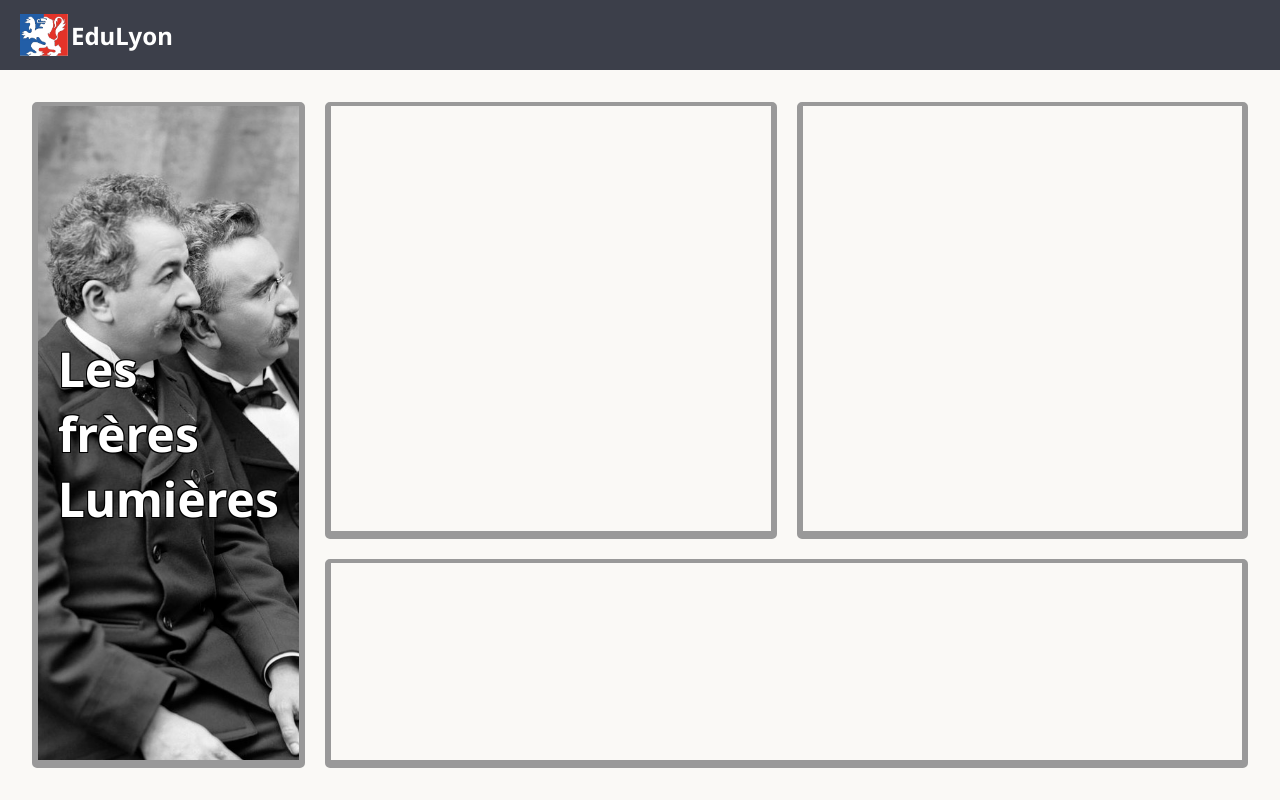
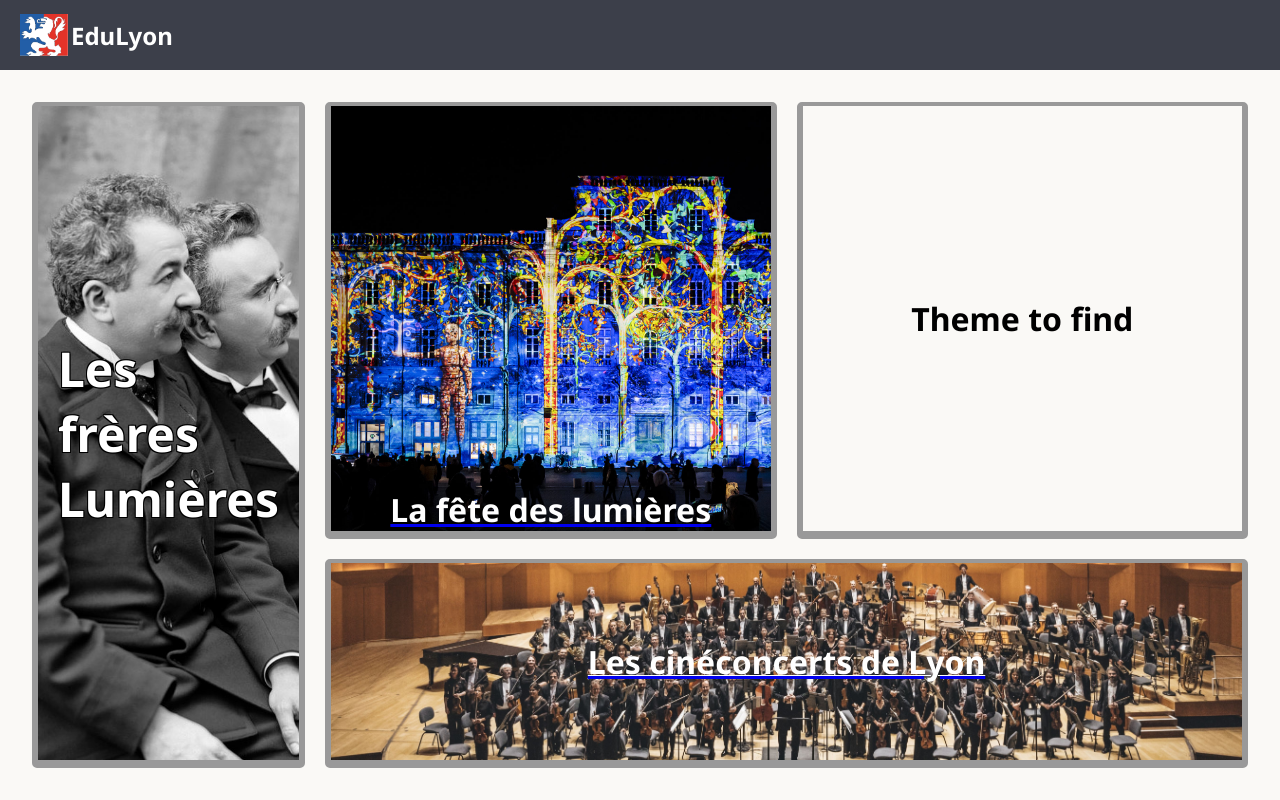
Before and after one commit to 24InfoFontainebleau/epreuve2-frontend, a Next.js app: page / in a window 1280 px wide. Built offline with nearby package versions, Linux system fonts and the light colour scheme.

Commit message:
added: link homescreen

```diff
--- a/src/app/page.tsx
+++ b/src/app/page.tsx
@@ -2,6 +2,8 @@ import React from "react";
 import styles from "@/scss/pages/main.module.scss";
 import Link from "next/link";
 import frereLumiere from "@/assets/frereLumiere.jpg";
+import feteLumiere from "@/assets/feteLumiere.jpg";
+import cineconcert from "@/assets/cineconcert.jpg";
 
 export default function Home() {
   return (
@@ -14,9 +16,23 @@ export default function Home() {
         >
           <h1 className={styles.cardTitle}>Les frères Lumières</h1>
         </Link>
-        <div className={`${styles.card} ${styles.partyCard}`}></div>
-        <div className={`${styles.card} ${styles.cineCard}`}></div>
-        <div className={`${styles.card} ${styles.philoCard}`}></div>
+        <Link
+          href="/fete"
+          className={`${styles.card} ${styles.partyCard}`}
+          style={{ backgroundImage: `url(${feteLumiere.src})` }}
+        >
+          <h1 className={styles.cardTitle}>La fête des lumières</h1>
+        </Link>
+        <div className={`${styles.card} ${styles.cineCard}`}>
+          <h1>Theme to find</h1>
+        </div>
+        <Link
+          href="/cineconcert"
+          className={`${styles.card} ${styles.philoCard}`}
+          style={{ backgroundImage: `url(${cineconcert.src})` }}
+        >
+          <h1 className={styles.cardTitle}>Les cinéconcerts de Lyon</h1>
+        </Link>
       </div>
     </React.Fragment>
   );
--- a/src/scss/pages/main.module.scss
+++ b/src/scss/pages/main.module.scss
@@ -53,6 +53,13 @@
   .partyCard {
     grid-row: 1 / 3;
     grid-column: 2 / 4;
+    background-size: cover;
+    justify-content: flex-end;
+
+    .cardTitle {
+      text-decoration: none;
+      color:$textColor;
+    }
   }
 
   .cineCard {
@@ -63,5 +70,13 @@
   .philoCard {
     grid-row: 3 / -1;
     grid-column: 2 / -1;
+    background-size: cover;
+    background-repeat: no-repeat;
+
+    .cardTitle {
+      color:white;
+      text-decoration: underline white 0.01em;
+    }
+
   }
 }
```
Also changed, not shown: src/assets/cineconcert.jpg (added), src/assets/feteLumiere.jpg (added).
